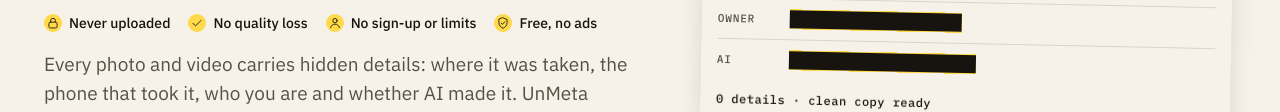
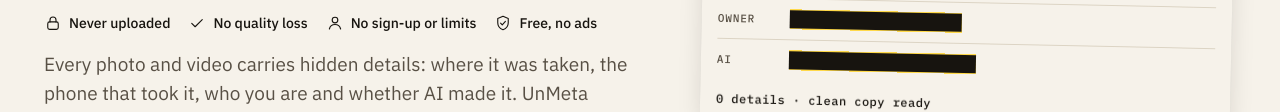
Before and after one commit to kabirsharma09/unmeta, a plain HTML site: page metaclean/static/index.html in a window 1280 px wide. Shown: the part 684-796 px from the top of the page. Drawn offline with Linux system fonts and the light colour scheme.

Commit message:
Promise icons: plain, not yellow (yellow means 'exposed')
Co-Authored-By: Claude Opus 5.5 <noreply@anthropic.com>

```diff
--- a/metaclean/static/app.css
+++ b/metaclean/static/app.css
@@ -642,7 +642,7 @@ body.dragging .tray .drop-text, body.dragging .tray .formats span { color: var(-
   font: 500 11px/16px var(--font-mono); letter-spacing: .06em; color: var(--ink-2); }
 .trust { display: flex; flex-wrap: wrap; gap: 8px 18px; }
 .trust li { display: inline-flex; align-items: center; gap: 7px; font-size: 14px; font-weight: 500; }
-.trust .ic { width: 18px; height: 18px; padding: 2px; border-radius: 50%; background: var(--highlight); color: var(--on-highlight); }
+.trust .ic { width: 18px; height: 18px; color: var(--ink); }   /* plain: yellow on this site means "exposed" */
 .promise { font-size: 14px; }
 
 /* phones: the menu */
```
